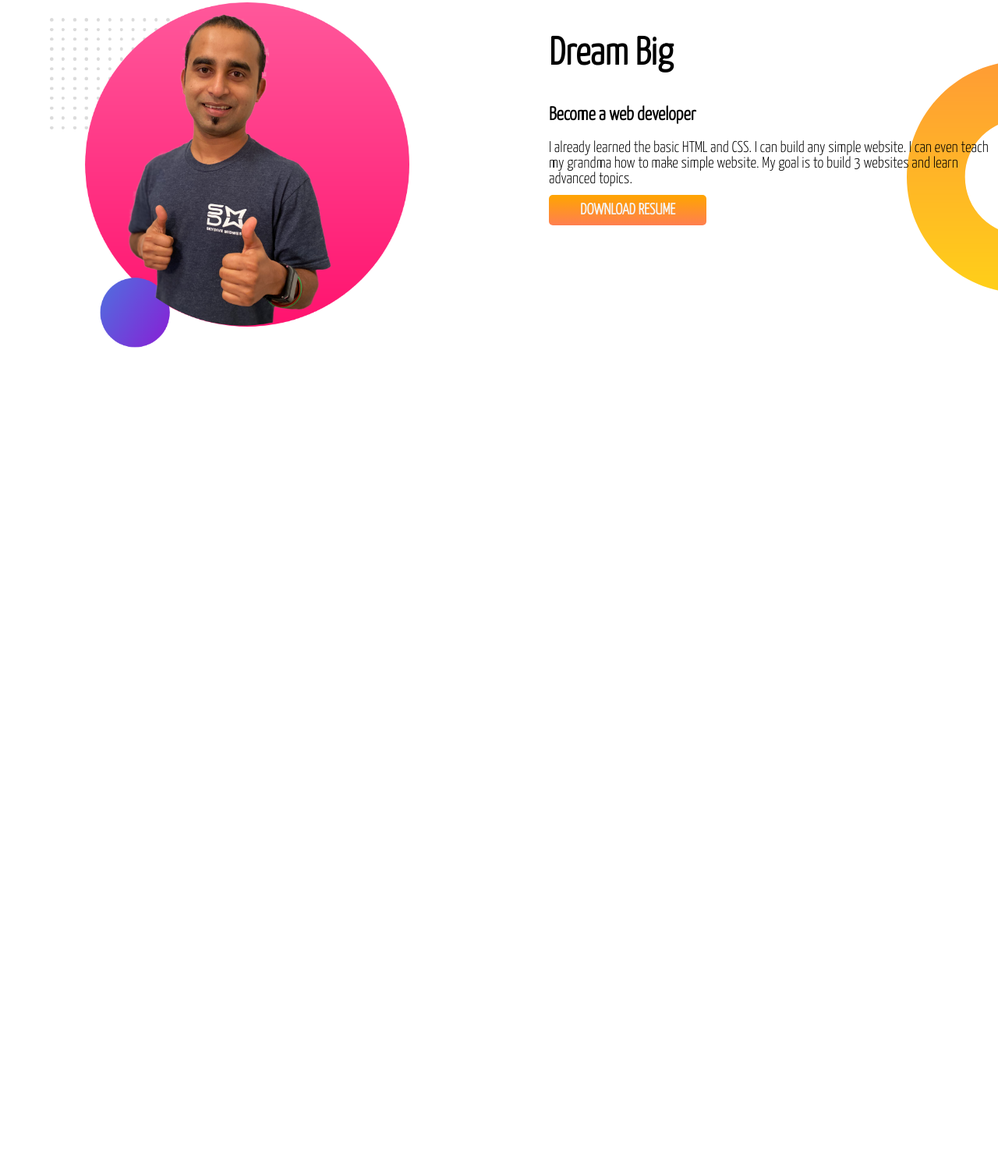
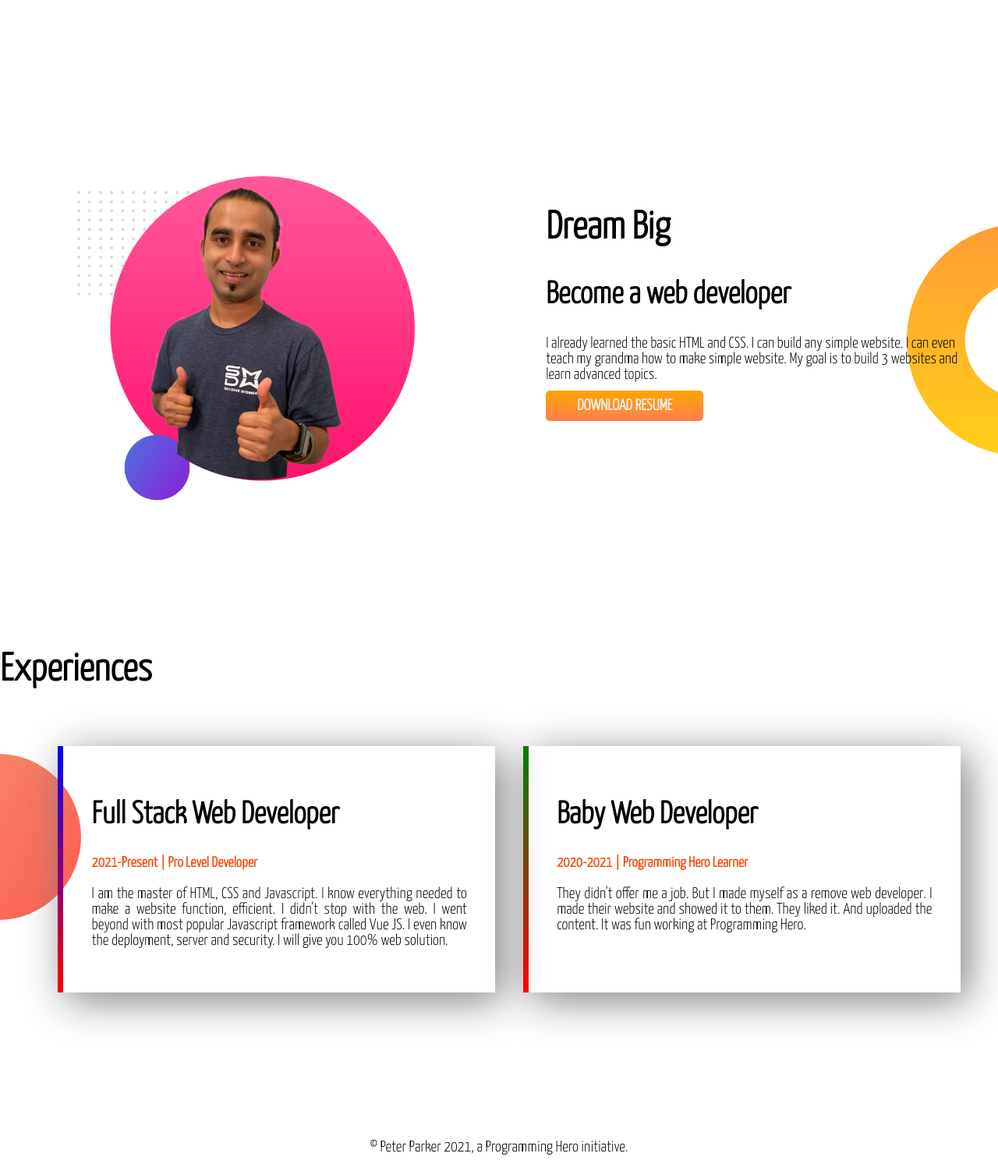
Before and after one commit to tanvierulphero/developer-portfolio, a plain HTML site: page index.html in a window 1280 px wide. Shown: the part 473-1975 px from the top of the page at 78% size. Before the commit the page ends 923 px from the top, so only its background shows below. Drawn offline with Linux system fonts and the light colour scheme.

Commit message:
site create done

```diff
--- a/index.html
+++ b/index.html
@@ -13,7 +13,7 @@
 </head>
 
 <body>
-    <section class="top-banner">
+    <section class="top-banner flexible-container">
         <div class="half-width">
             <h1>Welcome To</h1>
             <h1><span class="orange">Tanvierul</span> World!</h1>
@@ -27,7 +27,7 @@
             <img src="images/jhankar.png" alt="">
         </div>
     </section>
-    <section class="dream-big">
+    <section class="dream-big flexible-container">
         <div class="half-width">
             <img src="images/jhankar2.png" alt="">
         </div>
@@ -39,6 +39,35 @@
             <a class="link-button" target="_blank" href="">DOWNLOAD RESUME</a>
         </div>
     </section>
+    <div class="exeperince">
+        <h1>Experiences</h1>
+        <div class="flexible-container">
+            <div id="Full-Developer" class="Full-Stack half-width">
+                <h2>
+                    Full Stack Web Developer
+                </h2>
+                <h3 class="orange">2021-Present | Pro Level Developer</h3>
+                <p>I am the master of HTML, CSS and Javascript. I know everything needed to make a website function,
+                    efficient. I didn't stop with the web. I went beyond with most popular Javascript framework called
+                    Vue
+                    JS. I even know the deployment, server and security. I will give you 100% web solution.</p>
+            </div>
+            <div id="Baby-Developer" class="Full-Stack half-width">
+                <h2>
+                    Baby Web Developer
+                </h2>
+                <h3 class="orange">2020-2021 | Programming Hero Learner</h3>
+                <p>They didn't offer me a job. But I made myself as a remove web developer. I made their website and
+                    showed
+                    it to them. They liked it. And uploaded the content. It was fun working at Programming Hero.</p>
+            </div>
+
+        </div>
+
+    </div>
+    <footer>
+        <p>© Peter Parker 2021, a Programming Hero initiative.</p>
+    </footer>
 </body>
 
 </html>
--- a/style.css
+++ b/style.css
@@ -25,8 +25,10 @@ p{
     background-image:linear-gradient(orange, coral);
     border-radius: 5px;
 }
-section{
+.flexible-container{
     display: flex;
+    margin-bottom: 150px;
+    padding: 3%;
 }
 .half-width{
     width: 50%;
@@ -41,3 +43,36 @@ section{
     background-position: right;
     margin-top: 15px;
 }
+.exeperince{
+    background-image: url(images/exp-bg.png);
+    background-repeat: no-repeat;
+    background-position: left;
+
+}
+.Full-Stack{
+    text-align: justify;
+    width: 40%;
+    margin-left: 3%;
+    padding: 3%;
+    box-shadow: grey 10px 10px 50px;
+
+}
+#Full-Developer{
+    border-left: 7px solid;
+    border-image: linear-gradient(blue, red) ;
+    border-image-slice: 1;
+}
+#Baby-Developer{
+    border-left: 7px solid;
+    border-image: linear-gradient(green, red) ;
+    border-image-slice: 1;
+}
+h1{
+    font-weight: bold;
+}
+h2{
+    font-size: 40px;
+}
+footer{
+    text-align: center;
+}
```
